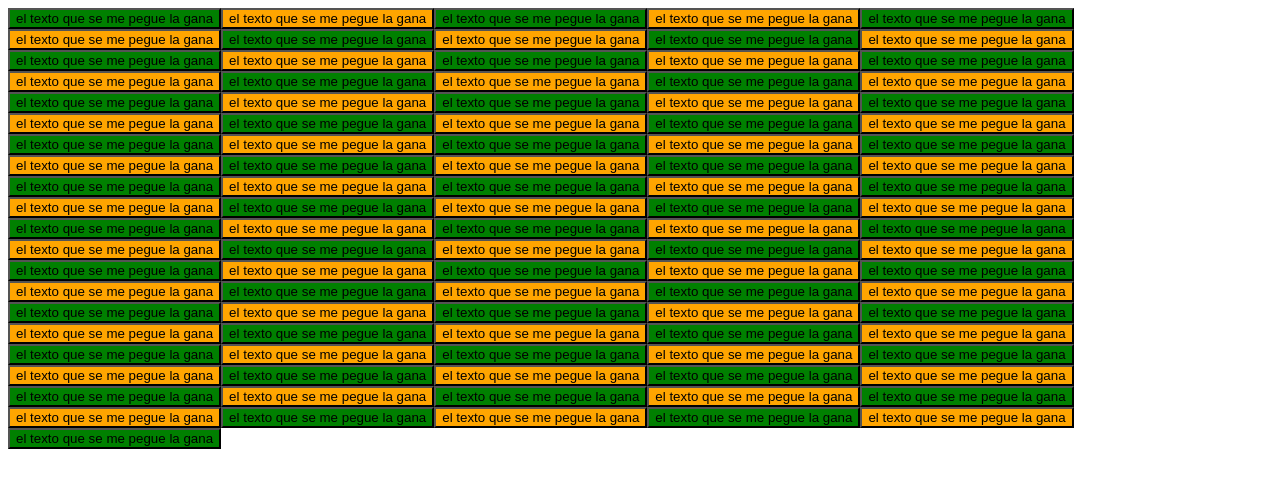
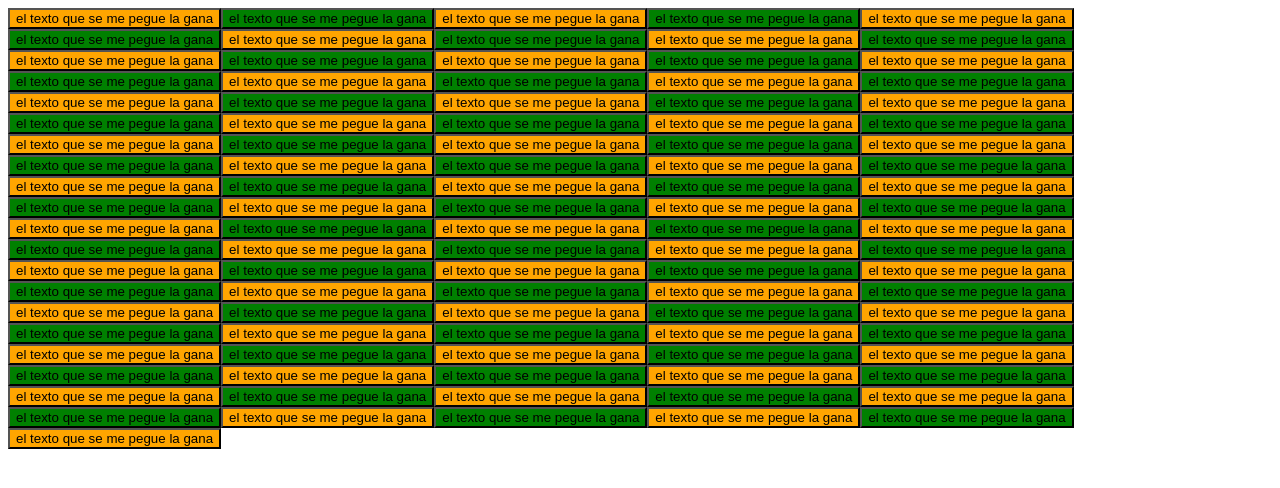
Before and after one commit to andreevazquez/devf-batch5-gdl-blanca, a plain HTML site: page html/ciclos.html in a window 1280 px wide. Drawn offline with Linux system fonts and the light colour scheme.

Commit message:
mejorar velocidad de carga en la página

```diff
--- a/html/ciclos.css
+++ b/html/ciclos.css
@@ -1,7 +1,7 @@
-button:nth-child(odd) {
-    background:orange;
+button{
+    background:green;
 }
 
 button:nth-child(even) {
-    background:green;
+    background:orange;
 }
--- a/html/ciclos.js
+++ b/html/ciclos.js
@@ -14,9 +14,9 @@ for(i=0; i<=10; i++){
         console.log(`${x} x ${i} = ${x*i}`);
     }
 }
+var elBody=document.getElementsByTagName('body') [0];
 for(i=0; i<=100; i++){
-var elBoton=document.createElement('button');
-elBoton.textContent="el texto que se me pegue la gana";
-var elBody=document.getElementsByTagName('body') [0];
-elBody.appendChild(elBoton);
+    var elBoton=document.createElement('button');
+    elBoton.textContent="el texto que se me pegue la gana";
+    elBody.appendChild(elBoton);
 }
```
